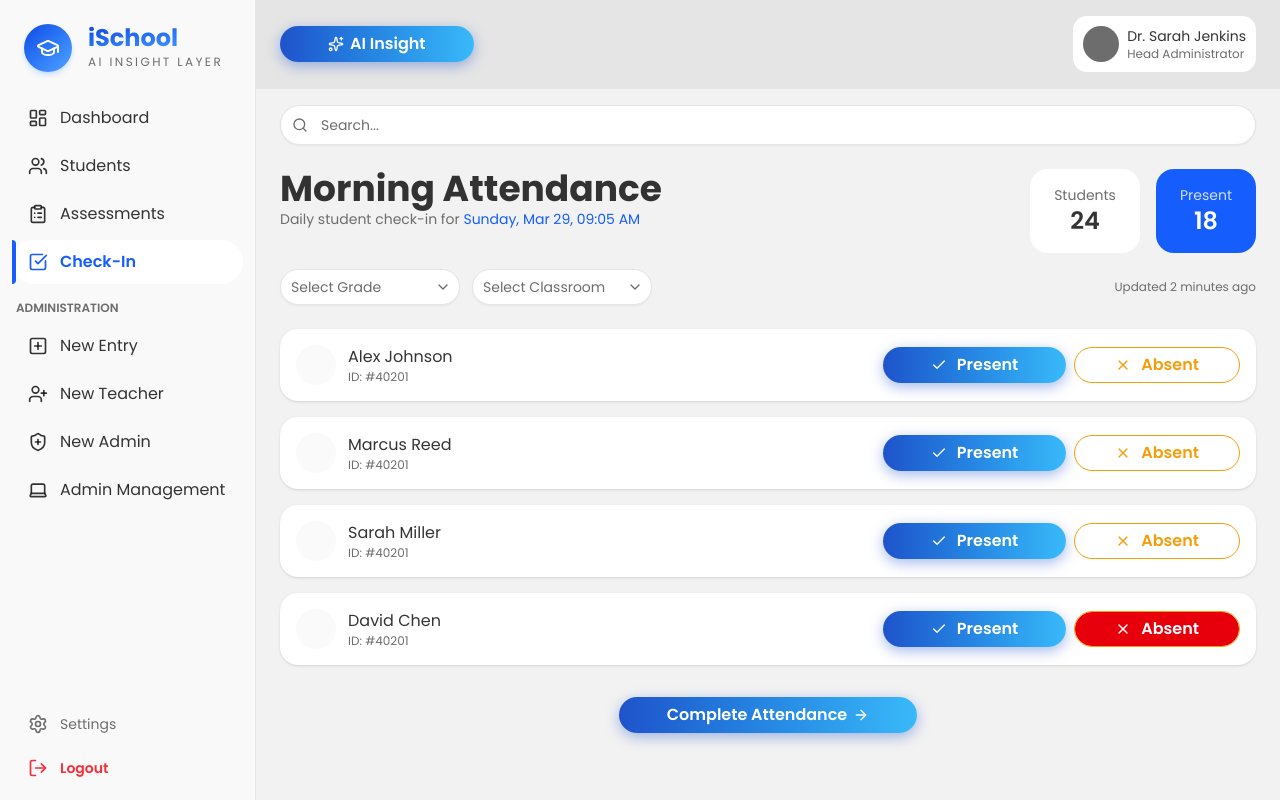
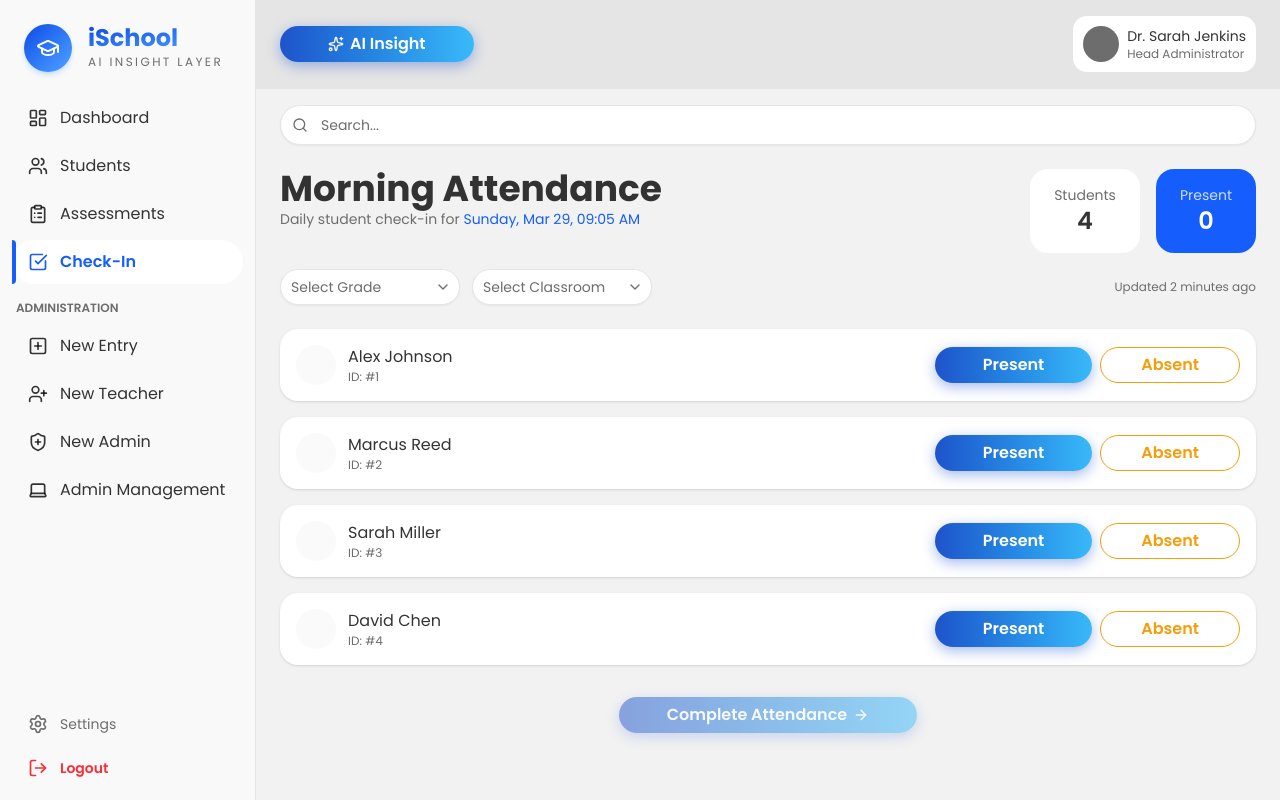
Before and after one commit to nicknasakt7/iSchool-Frontend, a Next.js app: page /checkin in a window 1280 px wide. Built offline with nearby package versions, Linux system fonts and the light colour scheme.

Commit message:
feat(admmin-management):Add grade filter component

```diff
--- a/src/app/(management)/checkin/page.tsx
+++ b/src/app/(management)/checkin/page.tsx
@@ -16,6 +16,28 @@ const students = [
 
 export default function CheckInPage() {
   const [search, setSearch] = useState('');
+  const [attendance, setAttendance] = useState<{
+    [key: string]: 'present' | 'absent';
+  }>({});
+  const [finalPresent, setFinalPresent] = useState(0);
+
+  // Check ชื่อ
+  const handleSelect = (id: string, value: 'present' | 'absent') => {
+    setAttendance(prev => ({
+      ...prev,
+      [id]: value,
+    }));
+  };
+
+  const total = students.length;
+
+  const selectedCount = Object.keys(attendance).length;
+
+  const presentCount = Object.values(attendance).filter(
+    v => v === 'present',
+  ).length;
+
+  const isComplete = selectedCount === total;
 
   //  filter ตรงนี้
   const filteredStudents = students.filter(s =>
@@ -26,11 +48,16 @@ export default function CheckInPage() {
     <div className="space-y-6 animate-in fade-in slide-in-from-bottom-2 duration-500 ease-out">
       <div className="space-y-6 animate-in fade-in slide-in-from-bottom-2 duration-500 ease-out">
         <SearchInput onSearch={setSearch} />
-        <AttendanceHeader showUpdated />
+        <AttendanceHeader showUpdated total={total} present={finalPresent} />
 
         <div className="space-y-4">
           {filteredStudents.map(s => (
-            <StudentRow key={s.id} student={s} />
+            <StudentRow
+              key={s.id}
+              student={s}
+              selected={attendance[s.id] || null}
+              onSelect={handleSelect}
+            />
           ))}
 
           {filteredStudents.length === 0 && (
@@ -41,7 +68,13 @@ export default function CheckInPage() {
         </div>
 
         <div className="flex justify-center items-center pt-2">
-          <Button>
+          <Button
+            disabled={!isComplete}
+            className={!isComplete ? 'opacity-50 cursor-not-allowed' : ''}
+            onClick={() => {
+              setFinalPresent(presentCount); // 👈 อัปเดตตรงนี้
+            }}
+          >
             Complete Attendance <ArrowRight />
           </Button>
         </div>
--- a/src/components/features/checkin/attendance-header.tsx
+++ b/src/components/features/checkin/attendance-header.tsx
@@ -3,10 +3,11 @@
 import { useEffect, useState } from 'react';
 import AttendanceStats from './attendance-stats';
 import FilterDropdown from '@/components/shared/filter-dropdown';
-import SearchInput from '@/components/shared/search-input';
 
 type AttendanceHeaderProps = {
   showUpdated?: boolean;
+  total: number;
+  present: number;
 };
 
 const grades = [
@@ -18,6 +19,8 @@ const classrooms = [{ label: '1', value: '1' }];
 
 export default function AttendanceHeader({
   showUpdated,
+  present,
+  total,
 }: AttendanceHeaderProps) {
   const [time, setTime] = useState('');
   const [grade, setGrade] = useState('');
@@ -59,7 +62,7 @@ export default function AttendanceHeader({
         </div>
 
         {/* right */}
-        <AttendanceStats total={24} present={18} />
+        <AttendanceStats total={total} present={present} />
       </div>
 
       {/*  Filter Bar */}
--- a/src/components/features/checkin/attendance-stats.tsx
+++ b/src/components/features/checkin/attendance-stats.tsx
@@ -1,9 +1,12 @@
-type Props = {
+type AttendanceStatsProps = {
   total: number;
   present: number;
 };
 
-export default function AttendanceStats({ total, present }: Props) {
+export default function AttendanceStats({
+  total,
+  present,
+}: AttendanceStatsProps) {
   return (
     <div className="flex items-center gap-4">
       {/* Students */}
--- a/src/components/features/checkin/student-row.tsx
+++ b/src/components/features/checkin/student-row.tsx
@@ -1,17 +1,19 @@
-'use client';
-
 import { Button } from '@/components/ui/button';
-import { Check, X } from 'lucide-react';
 
 type StudentRowProps = {
   student: {
     id: string;
     name: string;
-    status: 'present' | 'absent';
   };
+  selected: 'present' | 'absent' | null;
+  onSelect: (id: string, value: 'present' | 'absent') => void;
 };
 
-export default function StudentRow({ student }: StudentRowProps) {
+export default function StudentRow({
+  student,
+  selected,
+  onSelect,
+}: StudentRowProps) {
   return (
     <div className="flex items-center justify-between bg-card p-4 rounded-2xl shadow-sm">
       {/* left */}
@@ -19,24 +21,32 @@ export default function StudentRow({ student }: StudentRowProps) {
         <div className="w-10 h-10 bg-muted rounded-full" />
         <div>
           <p className="font-medium">{student.name}</p>
-          <p className="text-xs text-muted-foreground">ID: #40201</p>
+          <p className="text-xs text-muted-foreground">ID: #{student.id}</p>
         </div>
       </div>
 
       {/* right */}
       <div className="flex gap-2">
-        <Button className="rounded-full px-4" variant="default">
-          <Check className="mr-1" size={14} />
+        {/* Present */}
+        <Button
+          onClick={() => onSelect(student.id, 'present')}
+          className={`
+            rounded-full px-4
+            ${selected === 'present' ? 'opacity-70' : ''}
+          `}
+        >
           Present
         </Button>
 
+        {/* Absent */}
         <Button
-          className={`rounded-full px-4 ${
-            student.status === 'absent' ? 'bg-red-600 text-white' : ''
-          }`}
+          onClick={() => onSelect(student.id, 'absent')}
+          className={`
+            rounded-full px-4
+            ${selected === 'absent' ? 'bg-red-600 text-white' : ''}
+          `}
           variant="outline"
         >
-          <X className="mr-1" size={14} />
           Absent
         </Button>
       </div>
```
